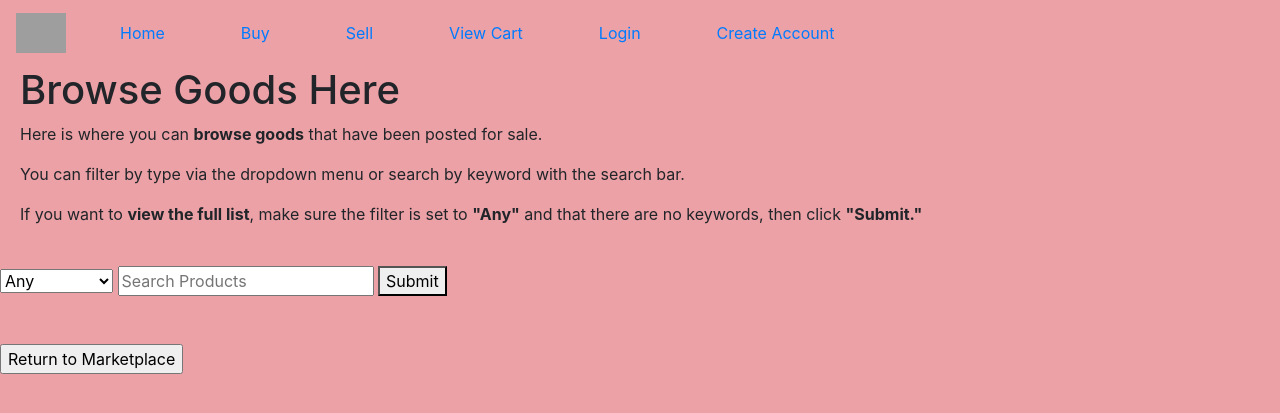
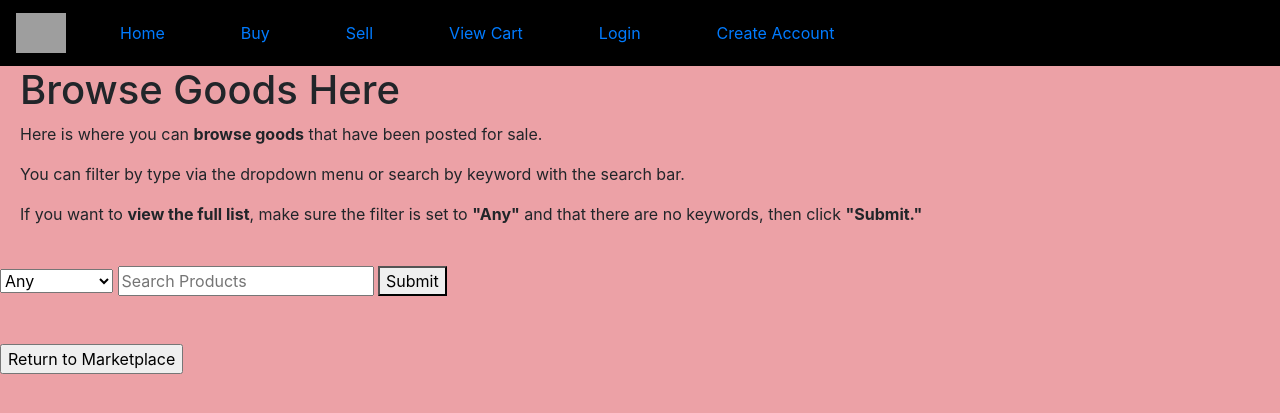
Before and after one commit to Arceus1ooo/Exchange4Students, a Flask app: page /buy in a window 1280 px wide. Shown: the top 413 px of the page. Run offline with Flask 2, Linux system fonts and the light colour scheme; some libraries are stand-ins or nearby versions; grey boxes are pictures that could not be loaded.

Commit message:
changed navbar to black

```diff
--- a/templates/base.html
+++ b/templates/base.html
@@ -18,7 +18,7 @@
           background-attachment: fixed;
         }
         .navbar-color {
-            background-color: transparent;
+            background-color: black;
         }
         .navbar-nav > li{
             padding-left:30px;
```
